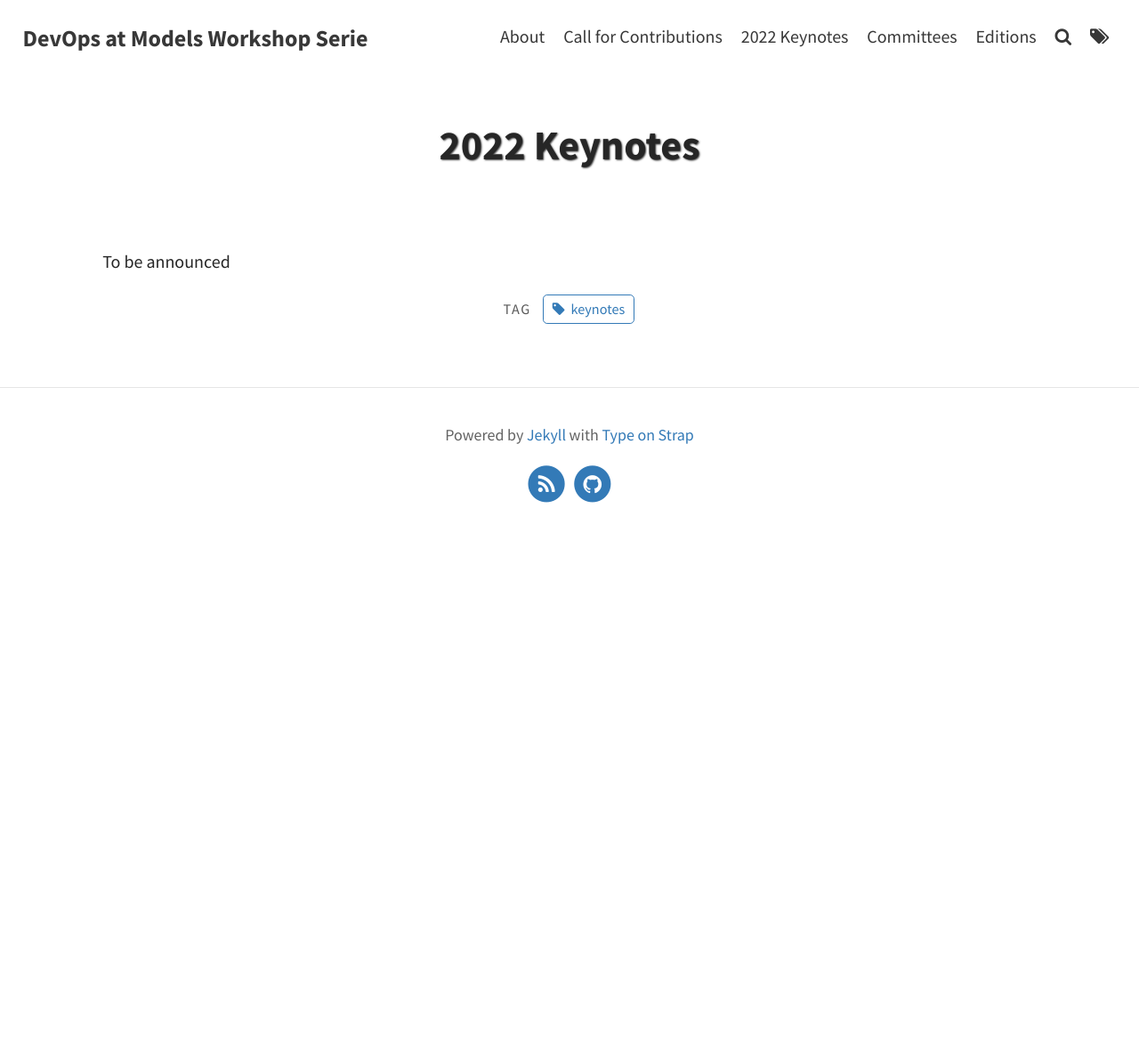
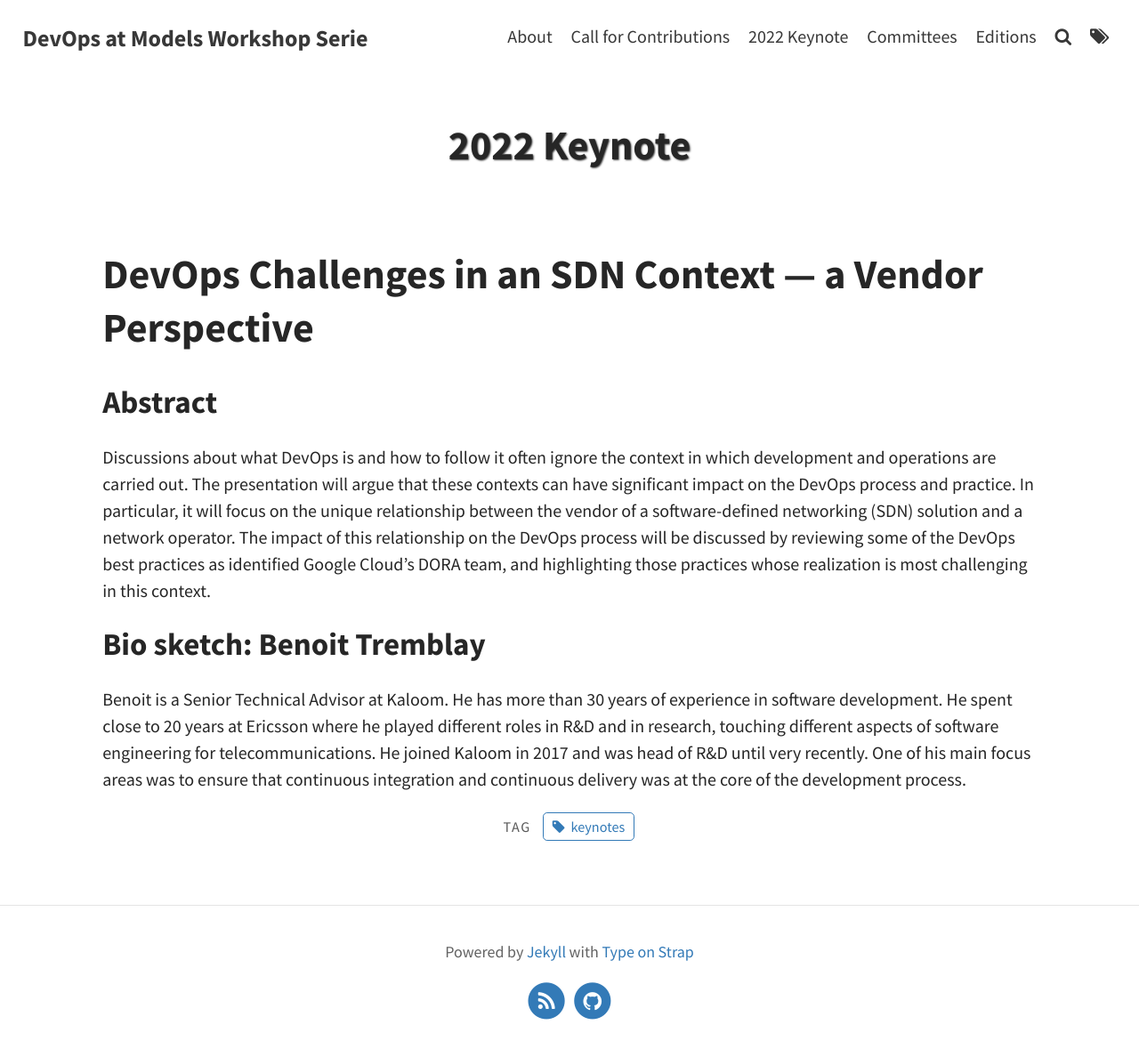
Before and after one commit to ace-design/devops-at-models, a Jekyll site: the page built from pages/keynotes.md, in a window 1280 px wide. Shown: the whole page at 89% size. Built offline with Jekyll 4.4.1, drawn with Linux system fonts in a browser that asks for light colours; before the commit the page ends 900 px from its top, so only the background shows below that.

Commit message:
keynote added

```diff
--- a/pages/keynotes.md
+++ b/pages/keynotes.md
@@ -1,8 +1,16 @@
 ---
 layout: page
-title: 2022 Keynotes
+title: 2022 Keynote
 permalink: /keynotes/
 tags: [keynotes]
 ---
 
-To be announced
+# DevOps Challenges in an SDN Context --- a Vendor Perspective
+
+## Abstract
+
+Discussions about what DevOps is and how to follow it often ignore the context in which development and operations are carried out.  The presentation will argue that these contexts can have significant impact on the DevOps process and practice. In particular, it will focus on the unique relationship between the vendor of a software-defined networking (SDN) solution and a network operator. The impact of this relationship on the DevOps process will be discussed by reviewing some of the DevOps best practices as identified Google Cloud's DORA team, and highlighting those practices whose realization is most challenging in this context.
+
+## Bio sketch: Benoit Tremblay
+
+Benoit is a Senior Technical Advisor at Kaloom. He has more than 30 years of experience in software development. He spent close to 20 years at Ericsson where he played different roles in R&D and in research, touching different aspects of software engineering for telecommunications. He joined Kaloom in 2017 and was head of R&D until very recently. One of his main focus areas was to ensure that continuous integration and continuous delivery was at the core of the development process.
```
